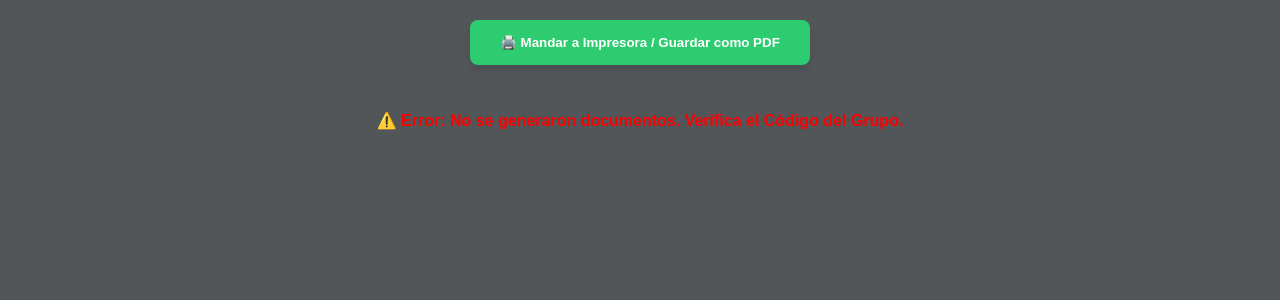
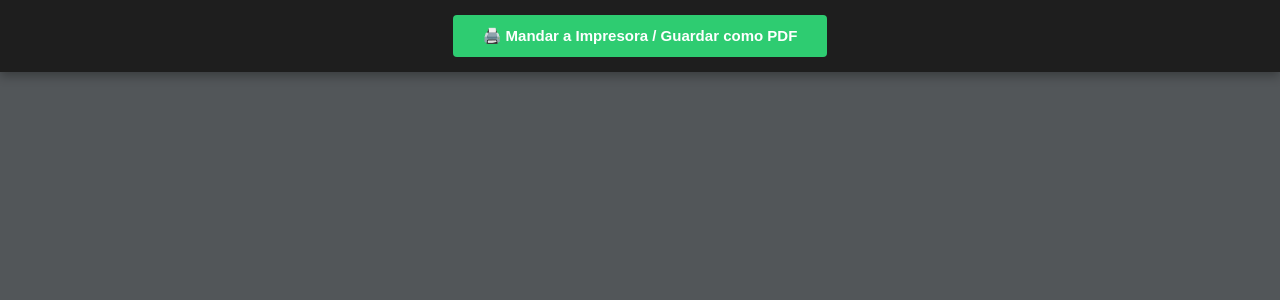
Before and after one commit to contactoeisenseguridad/sistema, a Django app: template alumnos/templates/repositorio/visor_impresion.html in a window 1280 px wide. Shown: the top 300 px of the page. Run offline with Django 5.2, Linux system fonts and the light colour scheme; the template is opened without the code that fills it, so the values that code supplies are empty.

Commit message:
Arreglo modulo masivo

```diff
--- a/alumnos/templates/repositorio/visor_impresion.html
+++ b/alumnos/templates/repositorio/visor_impresion.html
@@ -4,78 +4,98 @@
     <meta charset="UTF-8">
     <title>Impresión Masiva - OTEC UNO</title>
     <style>
-        /* Estilos para vista en pantalla */
+        /* Vista en el navegador */
         body {
             background: #525659;
+            color: #000;
+            font-family: Arial, sans-serif;
             margin: 0;
-            padding: 20px;
-            display: flex;
-            flex-direction: column;
-            align-items: center;
-            font-family: Arial, sans-serif;
+            padding: 0;
+        }
+        .no-print-bar {
+            background: #1e1e1e;
+            padding: 15px;
+            text-align: center;
+            position: fixed;
+            top: 0;
+            left: 0;
+            right: 0;
+            z-index: 9999;
+            box-shadow: 0 4px 10px rgba(0,0,0,0.3);
+        }
+        .btn {
+            padding: 12px 30px;
+            background: #2ecc71;
+            color: white;
+            border: none;
+            font-weight: bold;
+            cursor: pointer;
+            border-radius: 4px;
+            font-size: 15px;
+        }
+        .btn:hover {
+            background: #27ae60;
         }
 
-        .no-print-header {
-            background: #2ecc71;
-            color: white;
-            padding: 15px 30px;
-            border-radius: 8px;
-            text-decoration: none;
-            font-weight: bold;
-            margin-bottom: 30px;
-            box-shadow: 0 4px 6px rgba(0,0,0,0.1);
-            position: sticky;
-            top: 10px;
-            z-index: 100;
-            cursor: pointer;
-            border: none;
+        .print-container {
+            padding-top: 80px; /* Evita que la barra tape el contenido */
+        }
 
-           .documento-pagina {
+        /* CONFIGURACIÓN DE LA HOJA */
+        .seccion-documento {
             background: white;
-            color: black;
-            width: 21.59cm;
-            min-height: 27.94cm;
-            padding: 1.5cm;
-            margin-bottom: 20px;
-            box-shadow: 0 0 10px rgba(0,0,0,0.3);
+            width: 21cm;
+            min-height: 29.7cm;
+            margin: 30px auto;
+            padding: 2.5cm;
             box-sizing: border-box;
-            overflow: hidden;
-}
+            box-shadow: 0 0 15px rgba(0,0,0,0.5);
 
-        /* Estilos para IMPRESIÓN REAL */
+            /* Salto de página nativo */
+            page-break-after: always;
+            break-after: page;
+            display: block;
+            clear: both;
+        }
 
-         @media print {
+        /* Vista al Imprimir / Guardar PDF */
+        @media print {
             @page {
-            size: Letter;
-            margin: 0;
-}
-            body { background: white; padding: 0; }
-            .no-print-header { display: none; }
-            .documento-pagina {
+                size: A4 portrait;
                 margin: 0;
-                box-shadow: none;
-                page-break-after: always; /* Obliga a cambiar de hoja por alumno */
-                border: none;
+            }
+            body {
+                background: white;
+            }
+            .no-print-bar {
+                display: none !important;
+            }
+            .print-container {
+                padding-top: 0 !important;
+            }
+            .seccion-documento {
+                margin: 0 !important;
+                padding: 2cm !important;
+                box-shadow: none !important;
+                width: 21cm !important;
+                height: 29.7cm !important;
+                page-break-after: always !important;
+                break-after: page !important;
+                display: block !important;
             }
         }
     </style>
 </head>
 <body>
 
-    <button class="no-print-header" onclick="window.print()">
-        🖨️ Mandar a Impresora / Guardar como PDF
-    </button>
+    <div class="no-print-bar">
+        <button class="btn" onclick="window.print()">🖨️ Mandar a Impresora / Guardar como PDF</button>
+    </div>
 
-    <div class="contenedor-masivo">
+    <div class="print-container">
         {% for doc in documentos %}
-            <div class="documento-pagina">
+            <div class="seccion-documento">
                 {{ doc|safe }}
-            </div>
-        {% empty %}
-            <div class="documento-pagina">
-                <p style="text-align: center; color: red; font-weight: bold;">
-                    ⚠️ Error: No se generaron documentos. Verifica el Código del Grupo.
-                </p>
             </div>
         {% endfor %}
     </div>
```
Also changed, not shown: alumnos/views.py (+31 -24 lines).
